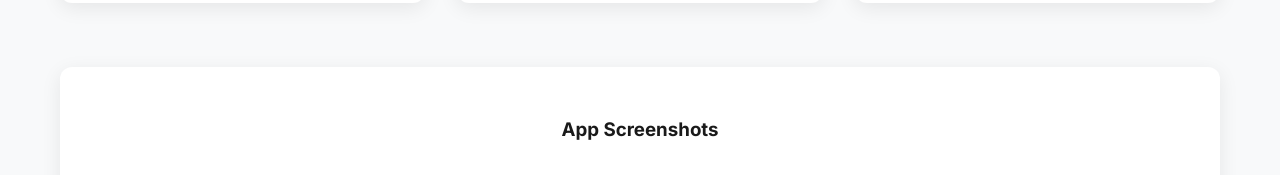
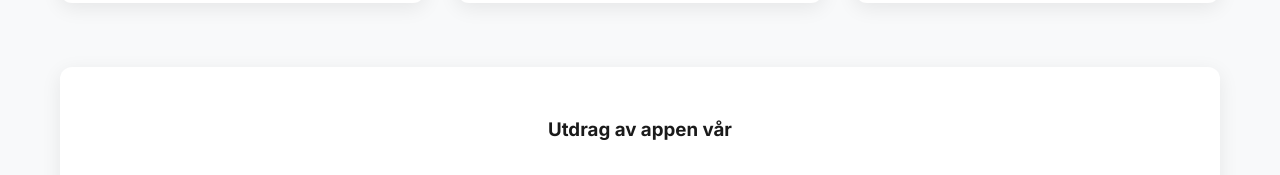
Before and after one commit to jorlar/fritim_web, a React (Create React App) app: page / in a window 1280 px wide. Shown: the part 1756-1931 px from the top of the page. Built offline with nearby package versions, Linux system fonts and the light colour scheme; the HTML template or start-up script is replaced by a standard one.

Commit message:
:art: Fix typos

```diff
--- a/src/components/AppShowcase.js
+++ b/src/components/AppShowcase.js
@@ -63,7 +63,7 @@ const AppShowcase = () => {
           borderRadius: '12px',
           boxShadow: '0 5px 20px rgba(0, 0, 0, 0.08)'
         }}>
-          <h3 style={{ marginBottom: '2rem', color: '#1a1a1a' }}>App Screenshots</h3>
+          <h3 style={{ marginBottom: '2rem', color: '#1a1a1a' }}>Utdrag av appen vår</h3>
           <div style={{
             display: 'grid',
             gridTemplateColumns: 'repeat(auto-fit, minmax(200px, 1fr))',
```
